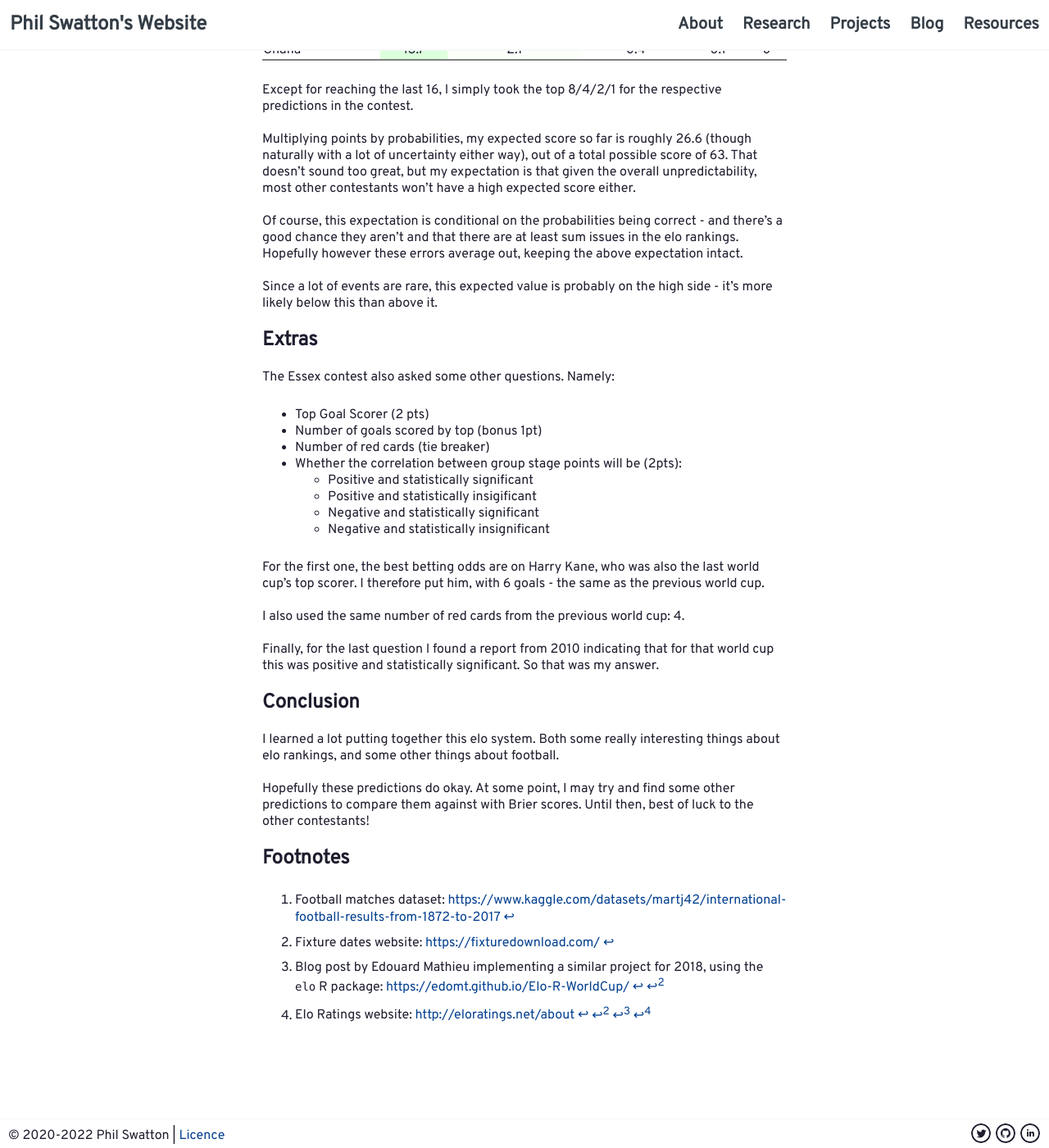
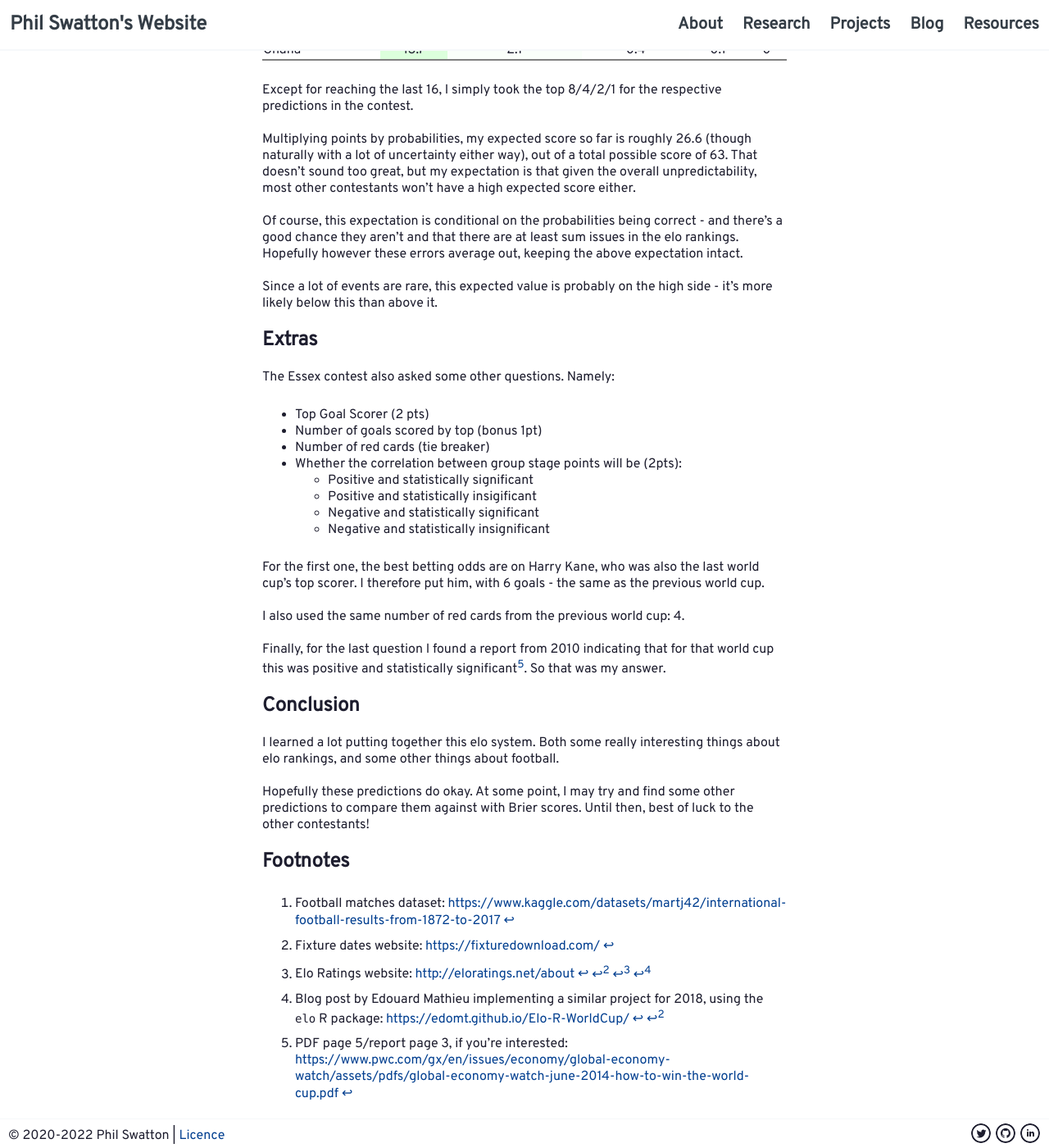
Before and after one commit to philswatton/philswatton.github.io, a Jekyll site: the page built from _posts/2022-11-21-world-cup-forecasting.md, in a window 1280 px wide and 1400 px high, scrolled down 6469 px. Shown: the whole window at 82% size. Built offline with Jekyll 4.4.1, drawn with Linux system fonts in a browser that asks for light colours; some of the changed text lies outside the part shown.

Commit message:
fixed footnotes

````diff
--- a/_posts/2022-11-21-world-cup-forecasting.md
+++ b/_posts/2022-11-21-world-cup-forecasting.md
@@ -53,13 +53,13 @@ I chose 1500 simply because it's a relatively standard choice - no special reaso
 
 Once that was done, the big thing to implement is the iterative update algorithm. At the time of writing there are 44,060 matches in the dataset, starting in 1872.
 
-The eloratings.net update is calculated as[^4]
+The eloratings.net update is calculated as[^3]
 
 $$ R_n = R_o + K \times (W - W_e) $$
 
 where \\(R_n\\) is the new elo rating, \\(R_o\\) is the old elo rating, \\(K\\) is an importance value, \\(W\\) is the result, and \\(W_e\\) is the expected result. These last three terms obviously need some defining.
 
-Starting with the importance value, \\(K\\), this essentially determines the size of the update. At about 1, there's barely any update. At 100, the update is usually too large. 30 is a fairly standard value[^3]. The eloratings.net use the following values, conditional on the matches being played[^4]:
+Starting with the importance value, \\(K\\), this essentially determines the size of the update. At about 1, there's barely any update. At 100, the update is usually too large. 30 is a fairly standard value[^4]. The eloratings.net use the following values, conditional on the matches being played[^3]:
 
 - **60** for world cup finals
 - **50** for continental championship finals and major intercontinental tournaments
@@ -126,7 +126,7 @@ teams %>% arrange(rating) %>% `[`(32:1,) %>% head(5)
 26     Belgium 2049.297
 ```
 
-Reassuringly, these are the same top 5 as eloratings.net[^4], with the same rank order. The scores are slightly different, but this shouldn't dramatically alter things.
+Reassuringly, these are the same top 5 as eloratings.net[^3], with the same rank order. The scores are slightly different, but this shouldn't dramatically alter things.
 
 
 ## Monte Carlo Simulation
@@ -552,7 +552,7 @@ For the first one, the best betting odds are on Harry Kane, who was also the las
 
 I also used the same number of red cards from the previous world cup: 4.
 
-Finally, for the last question I found a report from 2010 indicating that for that world cup this was positive and statistically significant. So that was my answer.
+Finally, for the last question I found a report from 2010 indicating that for that world cup this was positive and statistically significant[^5]. So that was my answer.
 
 ## Conclusion
 
@@ -565,7 +565,6 @@ Hopefully these predictions do okay. At some point, I may try and find some othe
 
 [^1]: Football matches dataset: <https://www.kaggle.com/datasets/martj42/international-football-results-from-1872-to-2017>
 [^2]: Fixture dates website: <https://fixturedownload.com/>
-[^3]: Blog post by Edouard Mathieu implementing a similar project for 2018, using the `elo` R package: <https://edomt.github.io/Elo-R-WorldCup/>
-[^4]: Elo Ratings website: <http://eloratings.net/about>
-[^5]: Predictions for the Fifa World Cup 2018 using R: <https://www.kaggle.com/code/lekroll/predictions-for-the-fifa-world-cup-2018-using-r/notebook>
-[^6]: Page x, if you're interested: <https://www.pwc.com/gx/en/issues/economy/global-economy-watch/assets/pdfs/global-economy-watch-june-2014-how-to-win-the-world-cup.pdf>
+[^3]: Elo Ratings website: <http://eloratings.net/about>
+[^4]: Blog post by Edouard Mathieu implementing a similar project for 2018, using the `elo` R package: <https://edomt.github.io/Elo-R-WorldCup/>
+[^5]: PDF page 5/report page 3, if you're interested: <https://www.pwc.com/gx/en/issues/economy/global-economy-watch/assets/pdfs/global-economy-watch-june-2014-how-to-win-the-world-cup.pdf>
````
